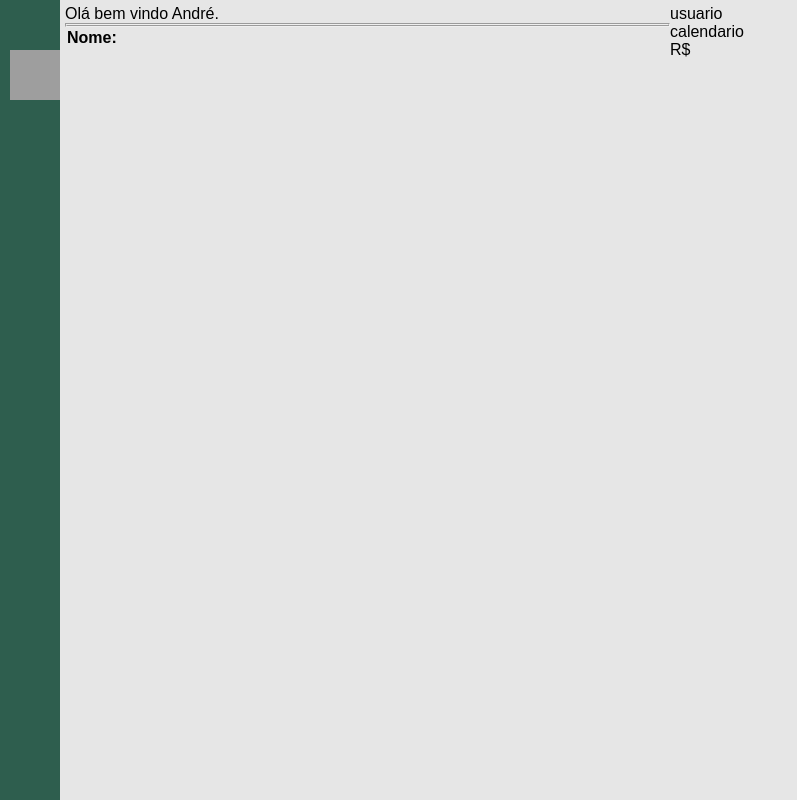
After one commit to Cloves-Neto/tcc-infonet-welfare, a PHP site: page /paginas/home/home.php in a window 1280 px wide. The commit adds this page. Shown: the whole page, without its empty margins (0-797 px from the left). Run offline with PHP 8.4, Linux system fonts and the light colour scheme; lists and menus that the app fills with data are empty; grey boxes are pictures that could not be loaded.

Commit message:
att dashboard

```diff
--- a/paginas/home/home-style.css
+++ b/paginas/home/home-style.css
@@ -1,120 +0,0 @@
-*{
-  margin: 0;
-  padding: 0;
-  box-sizing: border-box;
-}
-
-body {
-    margin: 0;
-    font-family: Arial, sans-serif;
-    display: flex;
-    align-items: center;
-    overflow: hidden;
-  }
-
-  /* Menu Fixo do sistema com links de navegação */
-  #menu-lateral {
-    position: fixed;
-    top: 0;
-    left: 0;
-    height: 100vh;
-    width: 80px;
-    background-color: rgb(64, 128, 106);
-  }
-
-
-  body{
-    display: flex;
-    align-items: center;
-    justify-content: center;
-    padding: 5px;
-  }
-  .container {
-    display: flex;
-    flex-direction: row;
-    width: 90vw;
-    max-width: 2280px;
-    padding: 5px;
-    height: 100vh;
-  }
-
-  .sessao-esquerda{
-    width: 60%;
-    height: 100%;
-    padding: 2px;
-    background-color: yellowgreen;
-    margin-right: 2px;
-    display: flex;
-    flex-direction: column;
-
-  }
-
-  .sessao-direita{
-    width: 40%;
-    height: 100%;
-    padding: 2px;
-    background-color: tomato;
-    margin-left: 2px;
-
-  }
-
-  .msg {
-    width: 98.5%;
-    margin: 20px;
-    height: 15%;
-  }
-
-  .att {
-    width: 98.5%;
-    background-color: #D3D3D3;
-    margin: 20px;
-    height: 25%;
-  }
-
-  .cargo {
-    width: 98.5%;
-    background-color: #D3D3D3;
-    margin: 20px;
-    height: 30%;
-  }
-
-  .con_exa {
-    width: 100%;
-    height: 50%;
-    display: flex;
-    flex-direction: row;
-  }
-
-  .cons {
-    width: 100%;
-    background-color: #D3D3D3;
-    margin: 20px;
-    height: 60%;
-  }
-
-  .exa {
-    width: 100%;
-    background-color: #D3D3D3;
-    margin: 20px;
-    height: 60%;
-  }
-
-  .user{
-    width: 98.5%;
-    background-color:#D3D3D3;
-    margin:20px;
-    height:20%;
-  }
-
-  .calendar {
-    width: 98.5%;
-    background-color:#D3D3D3;
-    margin:20px;
-    height:50%;
-}
-  .din{
-    width: 98.5%;
-    background-color:#D3D3D3;
-    margin:20px;
-    height:30%;
-  }
--- /dev/null
+++ b/paginas/home/home.php
@@ -0,0 +1,90 @@
+<?php
+$usuario = 'André';
+
+?>
+
+<!DOCTYPE html>
+<html lang="pt-br">
+  <head>
+    <link rel="stylesheet" href="home-style.css">
+    <meta charset="UTF-8">
+    <style>
+      *{
+        margin: 0;
+        padding: 0;
+        box-sizing: border-box;
+      }
+
+      body {
+          margin: 0;
+          position: relative;
+          font-family: Arial, sans-serif;
+          display: flex;
+          flex-direction: row;
+        }
+      .home-menu{
+        width: 60px;
+        height: 100vh;
+        background-color: rgb(46, 94, 78);
+      }
+      .container{
+        flex: 1;
+        display: flex;
+        flex-direction: row;
+        padding: 5px;
+        background-color: rgb(230, 230, 230);
+      }
+    .sessao-esquerda, .sessao-direita{
+      width: 50%;
+      height: 100%;
+      display: flex;
+      flex-direction: column;
+      background-color: rgb(230, 230, 230);
+    }
+
+    </style>
+  </head>
+  <body>
+    <!--Cabeçalho onde se encontra a tabela-->
+    <nav id="home-menu" class="home-menu" name="home-menu">
+      <ul>
+        <li>
+            <a href="../cadastro/cadastro.php"><img style="width:50px; height: 50px; margin: 50px 0 0 10px;" src="../node_modules/bootstrap-icons/icons/person-add.svg" alt="add-icone"></a>
+        </li>
+      </ul>
+    </nav>
+    <div class="container">
+        <main class="sessao-esquerda">
+            <div class="mensagem">Olá bem vindo<?php  echo ' '.$usuario;?>.</div>
+            <div class="row">
+                <div class="card list-funcionario">
+
+                </div>
+            </div>
+            <div class="row">
+                <div class="card">
+                  <fieldset>
+                    <legend></legend>
+                  </fieldset>
+                  <table class="table my-table">
+                    <tr>
+                      <th>Nome:</th>
+                    </tr>
+                  </table>
+                </div>
+                <div class="card"></div>
+            </div>
+        </main>
+        <aside class="sessao-direita">
+
+            <div class="user"> usuario </div>
+            <div class="calendar"> calendario </div>
+            <div class="din"> R$ </div>
+
+        </aside>
+    </div>
+
+    <script src="script.js"></script>
+    <script src="https://code.jquery.com/jquery-3.6.0.min.js"></script>
+  </body>
+</html>
```
Also changed, not shown: paginas/home/home.html (deleted, +0 -44 lines).
